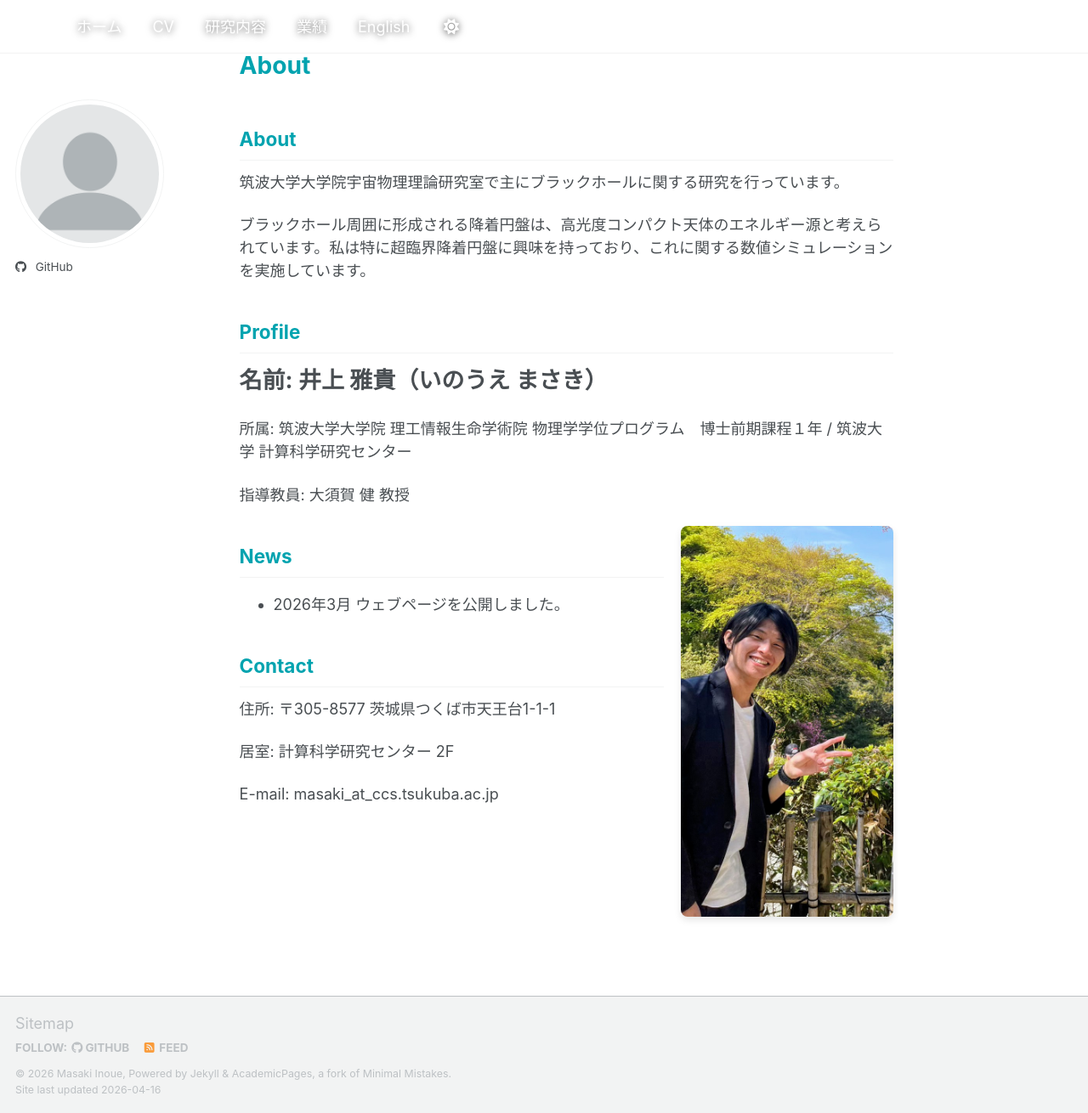
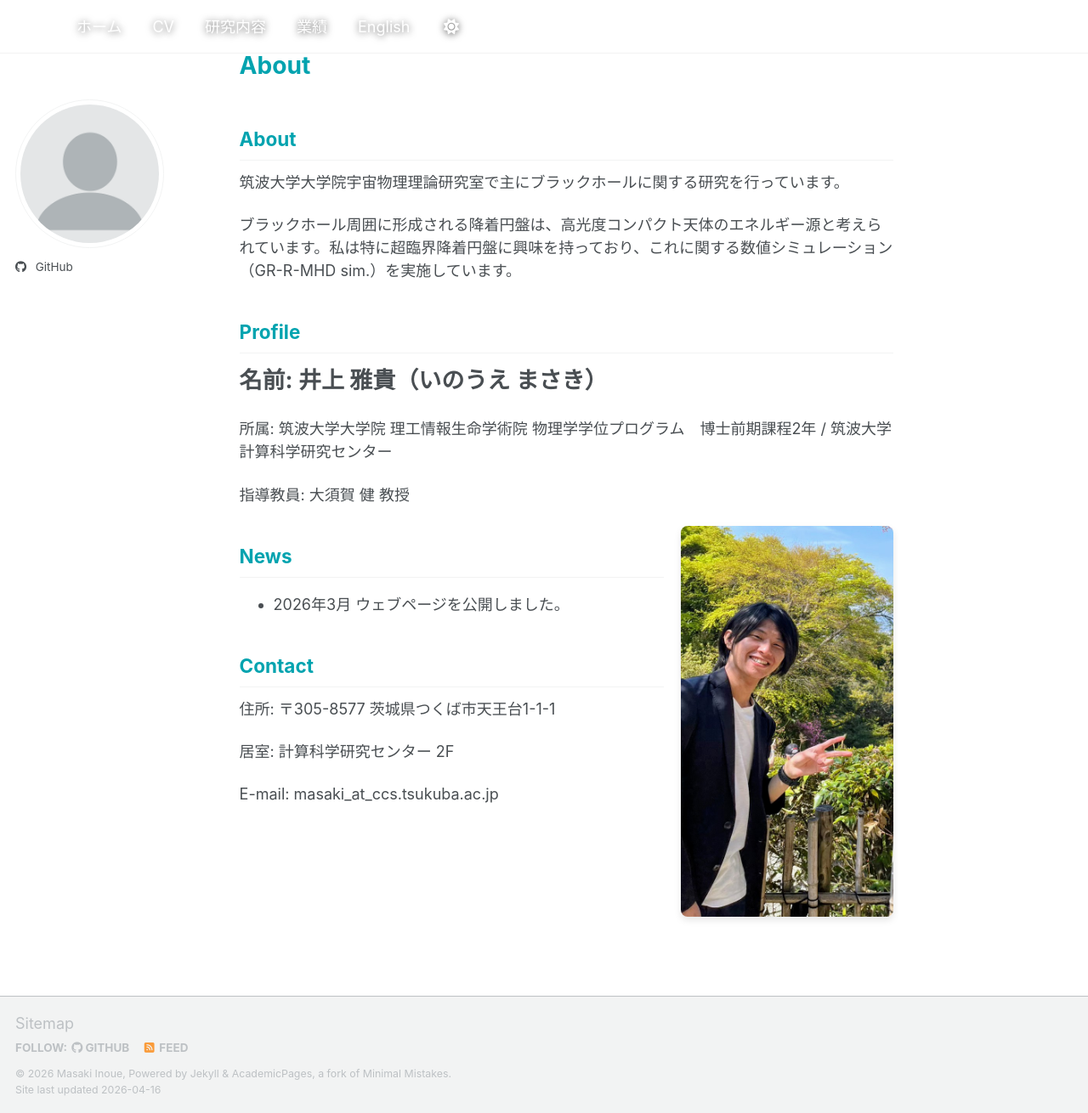
Before and after one commit to Masaki206/Masaki206.github.io, a Jekyll site: the page built from _pages/about.md, in a window 1280 px wide and 1310 px high. Shown: the whole window at 85% size. Built offline with Jekyll 4.4.1, drawn with Linux system fonts in a browser that asks for light colours; our own code applies the rules of GitHub Pages for plain Markdown files; a script bundle is joined from its source files by our own code; library files that are not in the unit come from our copies.

Commit message:
Update about.md

```diff
--- a/_pages/about.md
+++ b/_pages/about.md
@@ -2,13 +2,13 @@
 
 筑波大学大学院宇宙物理理論研究室で主にブラックホールに関する研究を行っています。
 
-ブラックホール周囲に形成される降着円盤は、高光度コンパクト天体のエネルギー源と考えられています。私は特に超臨界降着円盤に興味を持っており、これに関する数値シミュレーションを実施しています。
+ブラックホール周囲に形成される降着円盤は、高光度コンパクト天体のエネルギー源と考えられています。私は特に超臨界降着円盤に興味を持っており、これに関する数値シミュレーション（GR-R-MHD sim.）を実施しています。
 
 ## Profile
 
 <span style="font-size: 1.5em; font-weight: bold;">名前: 井上 雅貴（いのうえ まさき）</span>
 
-所属: 筑波大学大学院 理工情報生命学術院 物理学学位プログラム　博士前期課程１年 / 筑波大学 計算科学研究センター
+所属: 筑波大学大学院 理工情報生命学術院 物理学学位プログラム　博士前期課程2年 / 筑波大学 計算科学研究センター
 
 指導教員: 大須賀 健 教授
 
```
